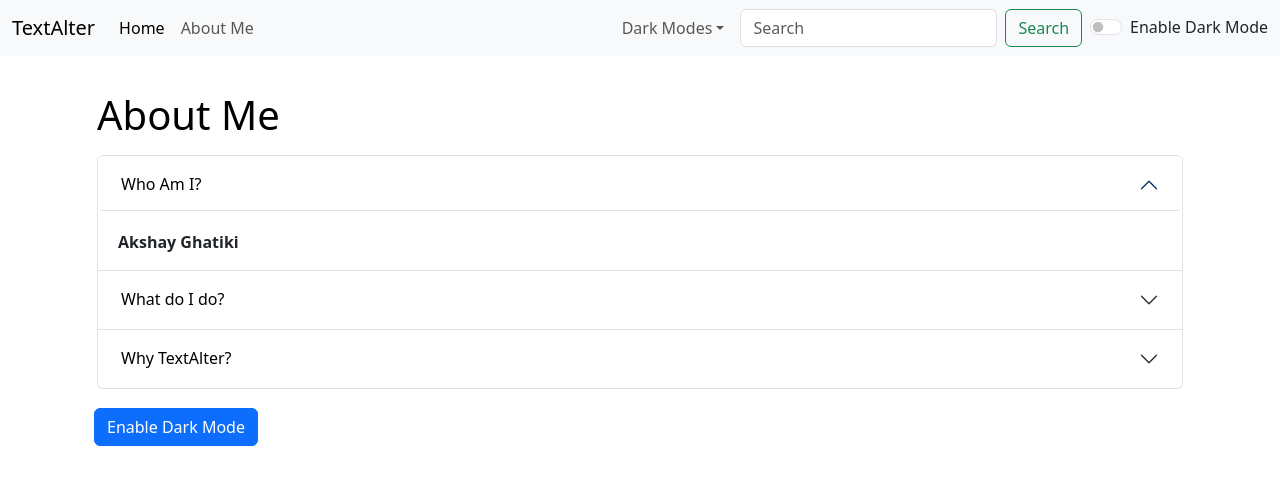
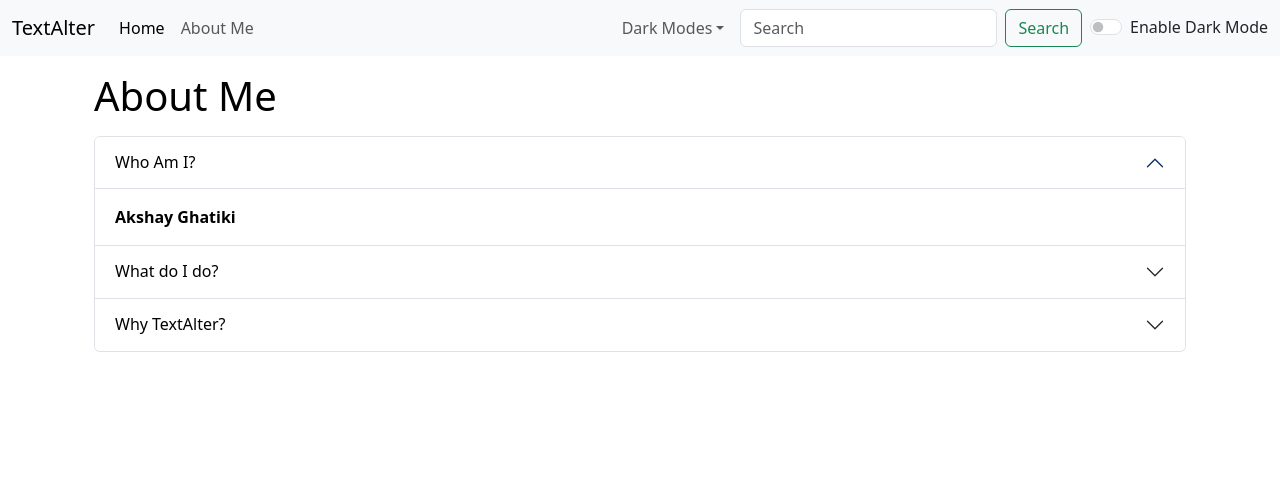
Before and after one commit to akshayghatiki311/text-alter, a React (Create React App) app: page /About in a window 1280 px wide. Shown: the top 484 px of the page. Built offline with nearby package versions, Linux system fonts and the light colour scheme.

Commit message:
fixed dark mode in About page

```diff
--- a/src/App.js
+++ b/src/App.js
@@ -7,10 +7,8 @@
 import {
   BrowserRouter as Router,
   Route,
-  Link,
   Routes
 } from 'react-router-dom';
-import ReactDOM from "react-dom/client";
 
 function App() {
   const [mode,setMode] = useState('light');
@@ -81,7 +79,7 @@
     <Alert alert={alert}></Alert>
       <div className="container my-3">
         <Routes>
-          <Route exact path="/About" element={<About aboutus="About Me" />}></Route>
+          <Route exact path="/About" element={<About mode = {mode} updateAlert={updateAlert} aboutus="About Me" />}></Route>
           <Route exact path="/" element={<TextForm heading = "Refactor Your Text" mode={mode} updateAlert={updateAlert}/>}></Route>
           <Route exact path="/home" element={<TextForm heading = "Refactor Your Text" mode={mode} updateAlert={updateAlert}/>}></Route>
         </Routes>
--- a/src/components/About.js
+++ b/src/components/About.js
@@ -1,41 +1,15 @@
-import React, { useState } from 'react';
-import { Outlet, Link } from "react-router-dom";
+import React from 'react';
 
 function About(props) {
-    const [darkMode,setDarkMode] = useState({
-        color: 'black',
-        backgroundColor: 'white',
-        border: '3px solid white'
-    });
 
-    const [darkModeButtonText,setDarkModeButtonText] = useState('Enable Dark Mode');
-
-    const handleDarkMode = ()=>{
-        if(darkModeButtonText === 'Enable Dark Mode'){
-            setDarkModeButtonText('Disable Dark Mode');
-            setDarkMode({
-                color: 'white',
-                backgroundColor: 'black',
-                border: '3px solid black'
-            });
-        }
-        else{
-            setDarkModeButtonText('Enable Dark Mode');
-            setDarkMode({
-                color: 'black',
-                backgroundColor: 'white',
-                border: '3px solid white'
-            });
-        }
-    }
   return (
     <>
-    <div className='container' style={darkMode}>
+    <div className='container' style = {{color: props.mode==='dark'?'white':'black'}}>
         <h1 className='my-3'>{props.aboutus}</h1>
         <div className="accordion" id="accordionExample">
-            <div className="accordion-item">
+            <div className="accordion-item" style={{backgroundColor: props.mode==='dark'?'#292a30':'white',color: props.mode==='dark'?'white':'black'}}>
             <h2 className="accordion-header">
-                <button className="accordion-button" style={darkMode} type="button" data-bs-toggle="collapse" data-bs-target="#collapseOne" aria-expanded="true" aria-controls="collapseOne">
+                <button className="accordion-button" style={{backgroundColor: props.mode==='dark'?'grey':'white',color: props.mode==='dark'?'white':'black'}} type="button" data-bs-toggle="collapse" data-bs-target="#collapseOne" aria-expanded="true" aria-controls="collapseOne">
                 Who Am I?
                 </button>
             </h2>
@@ -45,9 +19,9 @@
                 </div>
             </div>
             </div>
-            <div className="accordion-item">
+            <div className="accordion-item" style={{backgroundColor: props.mode==='dark'?'#292a30':'white',color: props.mode==='dark'?'white':'black'}}>
             <h2 className="accordion-header">
-                <button className="accordion-button collapsed" style={darkMode} type="button" data-bs-toggle="collapse" data-bs-target="#collapseTwo" aria-expanded="false" aria-controls="collapseTwo">
+                <button className="accordion-button collapsed" style={{backgroundColor: props.mode==='dark'?'grey':'white',color: props.mode==='dark'?'white':'black'}} type="button" data-bs-toggle="collapse" data-bs-target="#collapseTwo" aria-expanded="false" aria-controls="collapseTwo">
                 What do I do?
                 </button>
             </h2>
@@ -57,9 +31,9 @@
                 </div>
             </div>
             </div>
-            <div className="accordion-item">
+            <div className="accordion-item" style={{backgroundColor: props.mode==='dark'?'#292a30':'white',color: props.mode==='dark'?'white':'black'}}>
             <h2 className="accordion-header">
-                <button className="accordion-button collapsed" style={darkMode} type="button" data-bs-toggle="collapse" data-bs-target="#collapseThree" aria-expanded="false" aria-controls="collapseThree">
+                <button className="accordion-button collapsed" style={{backgroundColor: props.mode==='dark'?'grey':'white',color: props.mode==='dark'?'white':'black'}} type="button" data-bs-toggle="collapse" data-bs-target="#collapseThree" aria-expanded="false" aria-controls="collapseThree">
                 Why TextAlter?
                 </button>
             </h2>
@@ -71,9 +45,9 @@
             </div>
         </div>
     </div>
-    <div className="container my-3">
+    {/*<div className="container my-3">
         <button className="btn btn-primary" onClick={handleDarkMode}>{darkModeButtonText}</button>
-    </div>
+  </div>*/}
     </>
   )
 }
--- a/src/components/TextForm.js
+++ b/src/components/TextForm.js
@@ -1,5 +1,4 @@
 import React,{useState} from 'react';
-import { Outlet, Link } from "react-router-dom";
 
 function TextForm(props) {
 
```
